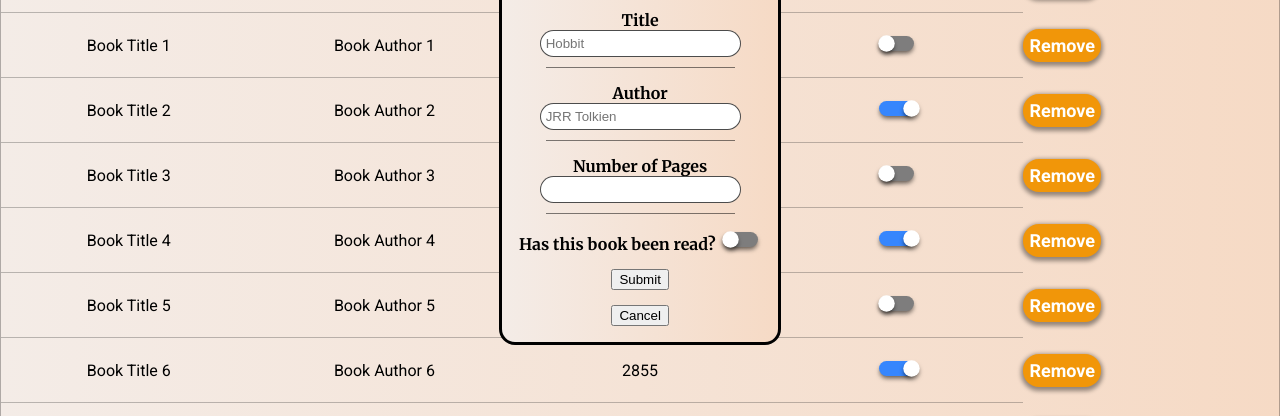
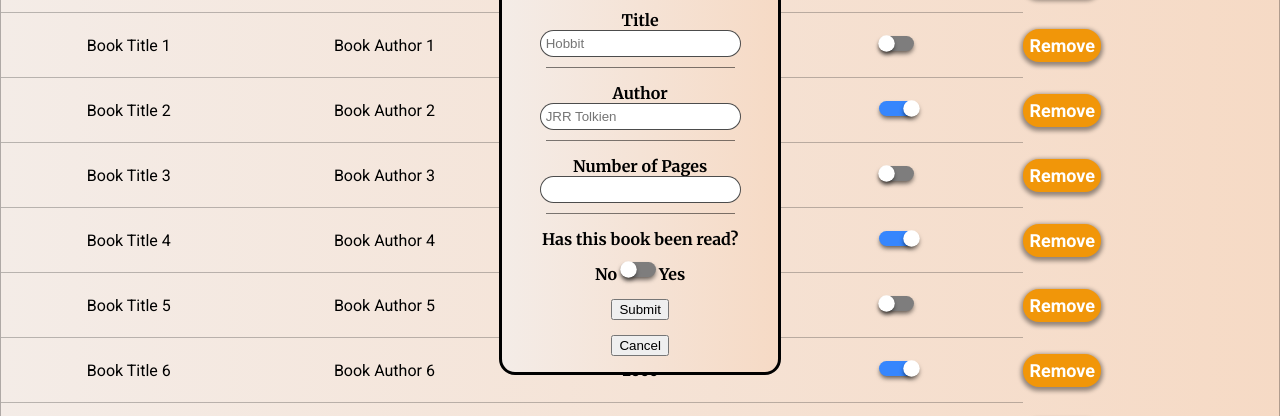
Before and after one commit to FatAnorexic/project-library, a plain HTML site: page index.html in a window 1280 px wide. Shown: the part 226-642 px from the top of the page. Drawn offline with Linux system fonts and the light colour scheme.

Commit message:
Add flex styling and div container for yes no options

```diff
--- a/index.html
+++ b/index.html
@@ -40,7 +40,7 @@
                 </div>
                 <div class="read">
                     <label for="isRead">Has this book been read?</label>
-                    <input type="checkbox" id="isRead">
+                    <div class="yesNo">No<input type="checkbox" id="isRead">Yes</div>
                 </div>
                 <input type="submit" class="btn-submit" id="btnSubmit" value="Submit"/>
                 <input type="submit" class="cancel" id="cancelBtn" value="Cancel" formnovalidate/>
--- a/styles.css
+++ b/styles.css
@@ -148,6 +148,13 @@ form {
     border: 1px solid rgba(0, 0, 0, 0.7);
     padding: 5px;
 }
+.read {
+    display: flex;
+    flex-direction: column;
+    align-items: center;
+    gap: 10px;
+}
+
 
 /* This series of functions are the levers for animating and styling the table itself */
 table{
```
